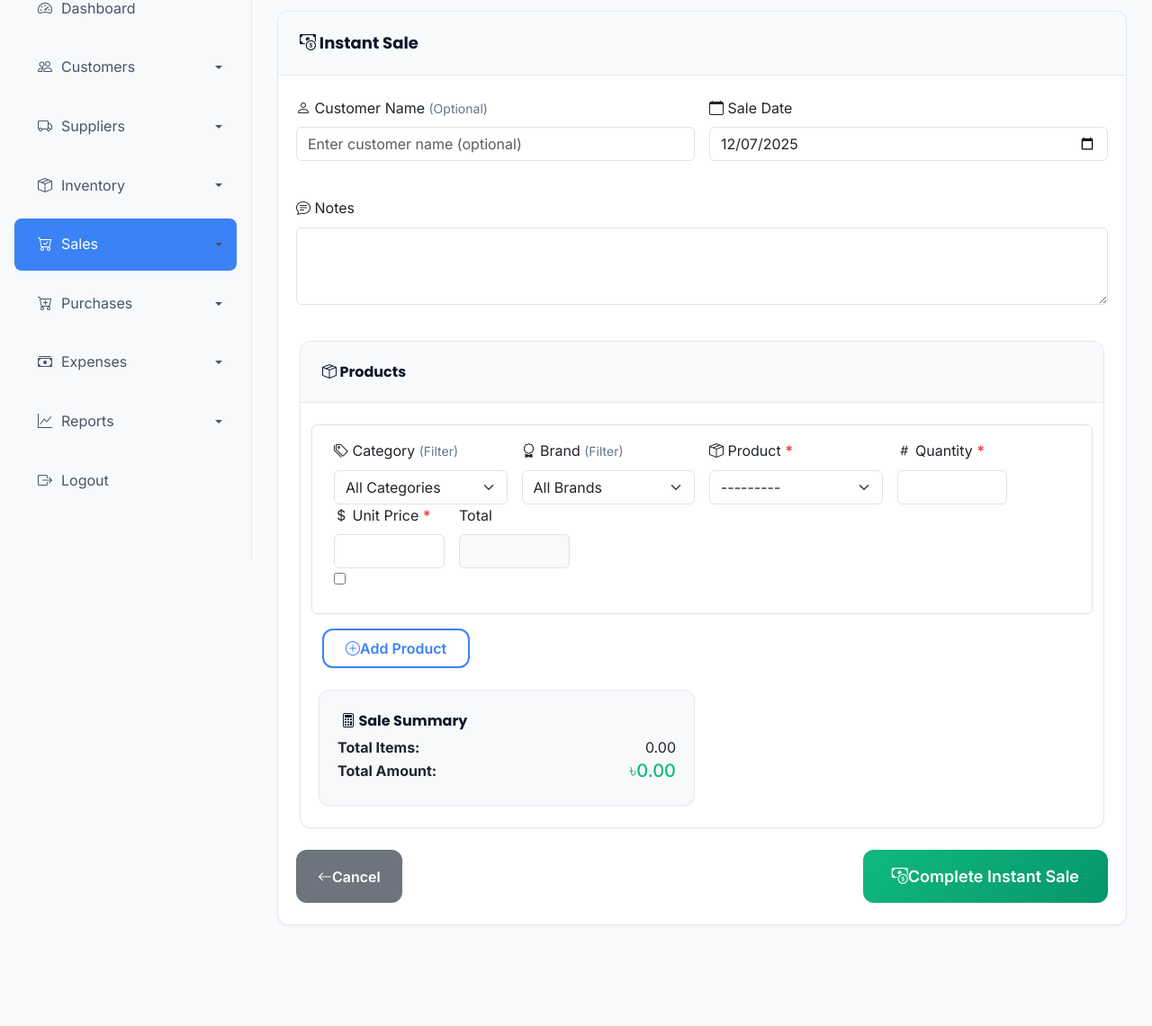
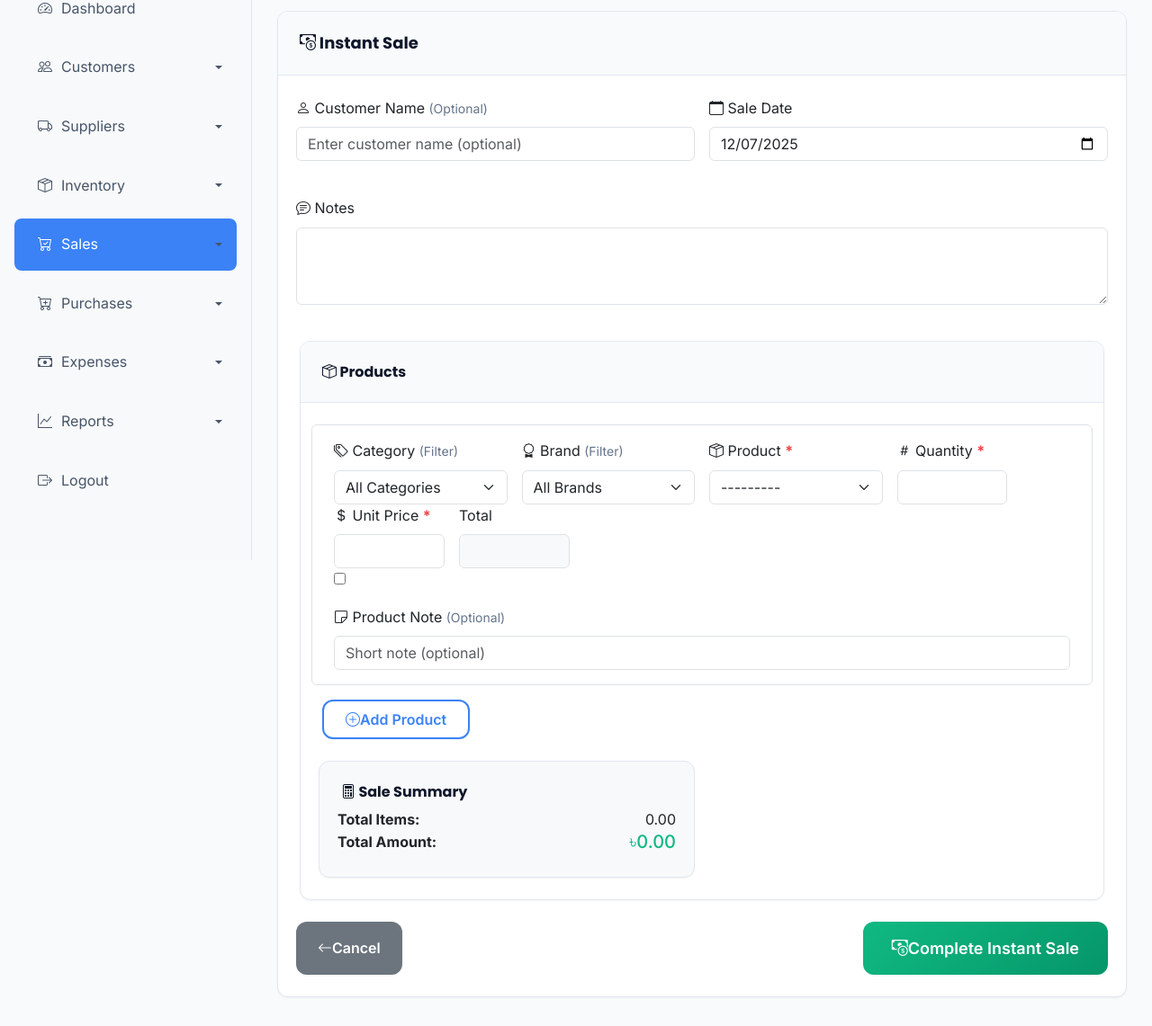
Before and after one commit to giasuddin90/hajiedirsErp, a Django app: page /sales/instant-sales/ in a window 1280 px wide. Shown: the part 177-1318 px from the top of the page at 90% size. Before the commit the page ends 1206 px from the top, so only its background shows below. Run offline with Django 5.2, Linux system fonts and the light colour scheme; data that the repository does not hold is empty.

Commit message:
add product note

```diff
--- a/sales/forms.py
+++ b/sales/forms.py
@@ -195,9 +195,16 @@ class SalesOrderItemForm(forms.ModelForm):
         required=False
     )
 
+    product_note = forms.CharField(
+        max_length=255,
+        required=False,
+        widget=forms.TextInput(attrs={'class': 'form-control product-note-input', 'placeholder': 'Short note (optional)', 'maxlength': '255'}),
+        label='Product Note'
+    )
+
     class Meta:
         model = SalesOrderItem
-        fields = ['product', 'warehouse', 'quantity', 'unit_price', 'total_price']
+        fields = ['product', 'warehouse', 'quantity', 'unit_price', 'total_price', 'product_note']
         widgets = {
             'product': forms.Select(attrs={'class': 'form-select product-select'}),
             'warehouse': forms.Select(attrs={'class': 'form-select warehouse-select'}),
@@ -302,7 +309,7 @@ SalesOrderItemFormSet = inlineformset_factory(
     SalesOrderItem,
     form=SalesOrderItemForm,
     formset=BaseSalesOrderItemFormSet,
-    fields=['product', 'warehouse', 'quantity', 'unit_price', 'total_price'],
+    fields=['product', 'warehouse', 'quantity', 'unit_price', 'total_price', 'product_note'],
     extra=0,  # No extra forms by default
     can_delete=True,
     min_num=0,  # Allow zero items initially
--- a/sales/models.py
+++ b/sales/models.py
@@ -82,6 +82,7 @@ class SalesOrderItem(models.Model):
     quantity = models.DecimalField(max_digits=10, decimal_places=2)
     unit_price = models.DecimalField(max_digits=15, decimal_places=2)
     total_price = models.DecimalField(max_digits=15, decimal_places=2)
+    product_note = models.CharField(max_length=255, blank=True, help_text="Short note for this product item")
 
     def __str__(self):
         return f"{self.sales_order.order_number} - {self.product.name}"
--- a/templates/sales/instant_sales_form.html
+++ b/templates/sales/instant_sales_form.html
@@ -196,6 +196,17 @@
                                                     <span class="product-details"></span>
                                                 </small>
                                             </div>
+                                        </div>
+
+                                        <!-- Product Note -->
+                                        <div class="col-12 mt-2">
+                                            <label class="form-label">
+                                                <i class="bi bi-sticky"></i> Product Note <small class="text-muted">(Optional)</small>
+                                            </label>
+                                            {{ form.product_note }}
+                                            {% if form.product_note.errors %}
+                                                <div class="invalid-feedback d-block">{{ form.product_note.errors.0 }}</div>
+                                            {% endif %}
                                         </div>
                                     </div>
                                     {% endfor %}
@@ -521,6 +532,12 @@ document.addEventListener('DOMContentLoaded', function() {
                     </small>
                 </div>
             </div>
+            <div class="col-12 mt-2">
+                <label class="form-label">
+                    <i class="bi bi-sticky"></i> Product Note <small class="text-muted">(Optional)</small>
+                </label>
+                <input type="text" class="form-control product-note-input" name="items-0-product_note" placeholder="Short note (optional)" maxlength="255">
+            </div>
         `;
         return templateRow;
     }
--- a/templates/sales/invoice_pdf.html
+++ b/templates/sales/invoice_pdf.html
@@ -403,6 +403,11 @@
                                 {% endif %}
                             </div>
                             <div class="product-unit">{{ item_data.item.product.unit_type }}</div>
+                            {% if item_data.item.product_note %}
+                            <div style="font-size: 9px; color: #856404; font-style: italic; margin-top: 3px;">
+                                <strong>Note:</strong> {{ item_data.item.product_note }}
+                            </div>
+                            {% endif %}
                         </td>
                         <td>
                             {% if item_data.item.warehouse %}
--- a/templates/sales/labour_chalan.html
+++ b/templates/sales/labour_chalan.html
@@ -373,6 +373,11 @@
                                     {% endif %})</small>
                                 {% endif %}
                             </div>
+                            {% if item_data.item.product_note %}
+                            <div style="font-size: 9px; color: #856404; font-style: italic; margin-top: 3px;">
+                                <strong>Note:</strong> {{ item_data.item.product_note }}
+                            </div>
+                            {% endif %}
                         </td>
                         <td>
                             {% if item_data.item.warehouse %}
```
Also changed, not shown: templates/sales/order_form.html (+17 -0 lines).
